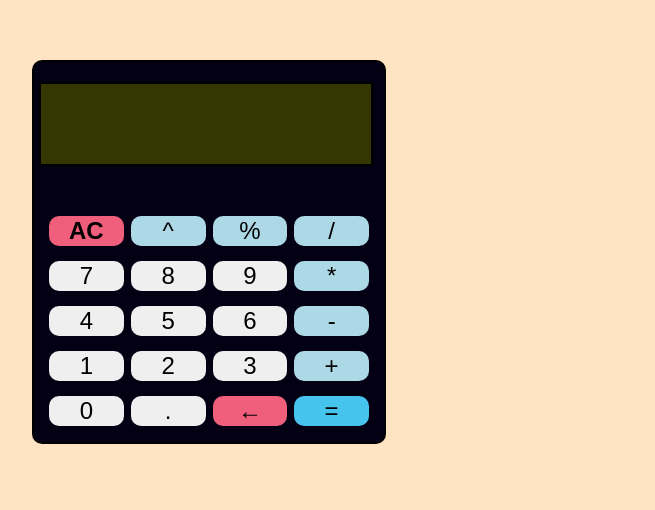
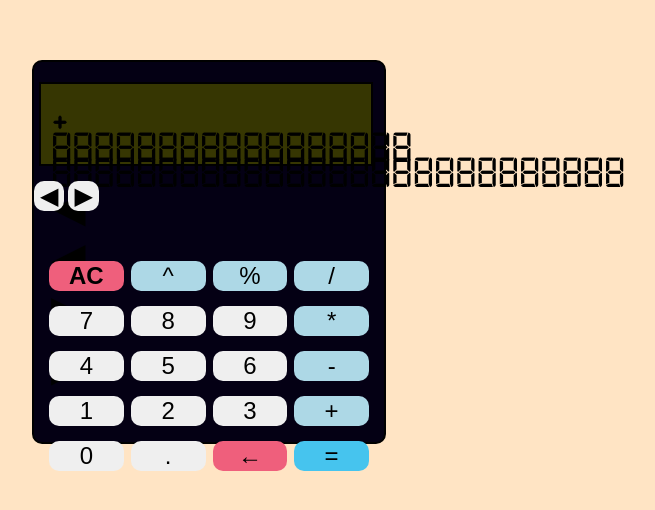
Before and after one commit to saminahmed22/odin_calc, a plain HTML site: page index.html in a window 1280 px wide. Shown: the part 148-658 px from the top of the page, without its empty margins (431-1086 px from the left). Drawn offline with Linux system fonts and the light colour scheme.

Commit message:
feat[index.html]: added display features like placeholder and overflow

```diff
--- a/index.html
+++ b/index.html
@@ -12,10 +12,33 @@
 <body>
     <div class="calculator">
         <div class="display">
-            <div class="operatorDisplay"></div>
-            <div class="main_text display_texts"></div>
-            <!-- <div class="placeholder display_texts">888888888</div> -->
-            <div class="dispalyResult"></div>
+            <div class="operatorDiv">
+                <div class="operatorDisplay"></div>
+                <div class="operatorPlaceholder">+</div>
+            </div>
+            <div class="mainTextDiv">
+                <div class="mainText"></div>
+                <div class="mainTextPlaceholder">88888888888888888</div>
+            </div>
+            <div class="resultDiv">
+                <div class="resultText"></div>
+                <div class="resultTextPlaceholder">888888888888888888888888888</div>
+            </div>
+            <!-- ◀︎ ▶︎ -->
+            <div class="overflow">
+                <div class="overflowLeft">
+                    <div class="overflowLeftMain">◀︎</div>
+                    <div class="overflowLeftPH">◀︎</div>
+                </div>
+                <div class="overflowRight">
+                    <div class="overflowRightMain">▶︎</div>
+                    <div class="overflowRightPH">▶︎</div>
+                </div>
+            </div>
+        </div>
+        <div class="controlbuttons">
+            <button class="overflowLeftBtn">◀︎</button>
+            <button class="overflowRightBtn">▶</button>
         </div>
         <div class="buttons">
             <div class="buttons">
```
